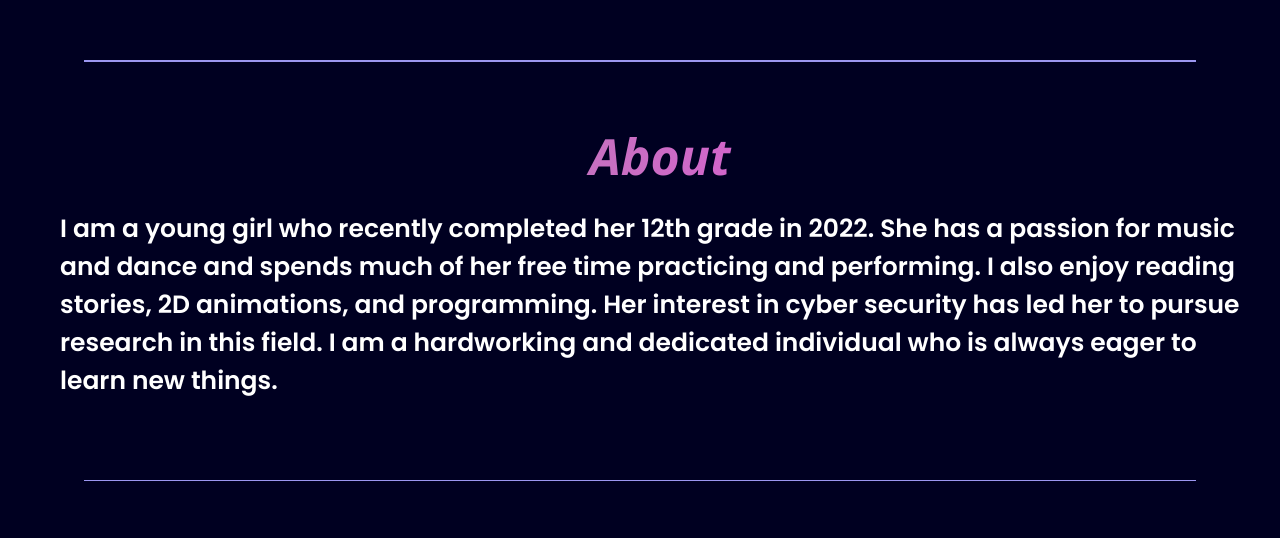
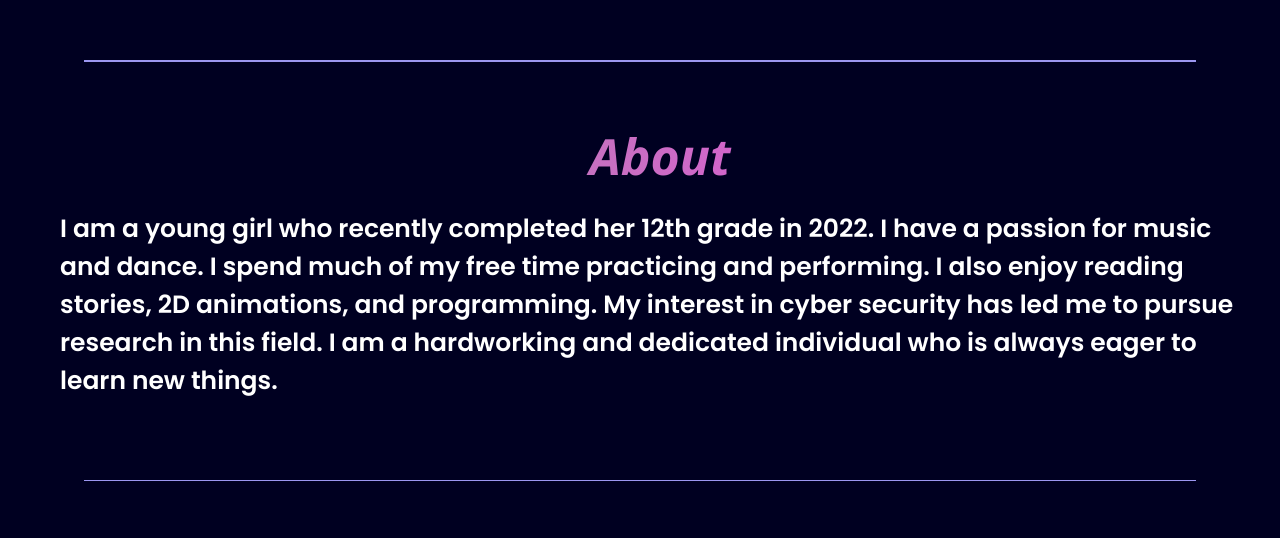
Before and after one commit to ro501/ro501.github.io, a plain HTML site: page index.html in a window 1280 px wide. Shown: the part 610-1148 px from the top of the page. Drawn offline with nearby package versions, Linux system fonts and the light colour scheme; a web font is replaced by a local one.

Commit message:
happy birthday shreya

```diff
--- a/index.html
+++ b/index.html
@@ -43,10 +43,10 @@
            <center><h1>About</h1></center>
             <p>
               I am a young girl who recently completed her 12th grade in 2022.
-               She has a passion for music and dance and spends much of her free time
-               practicing and performing. I also enjoy reading stories, 2D animations, and programming.
-               Her interest in cyber security has led her to pursue research in this field.
-               I am a hardworking and dedicated individual who is always eager to learn new things.</p>
+              I have a passion for music and dance. I spend much of my free time practicing and performing.
+              I also enjoy reading stories, 2D animations, and programming.
+              My interest in cyber security has led me to pursue research in this field.
+              I am a hardworking and dedicated individual who is always eager to learn new things.</p>
           </article>
         </section>
       <hr>
```
